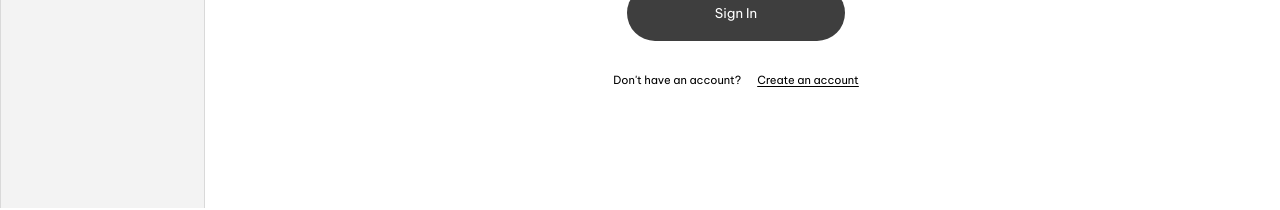
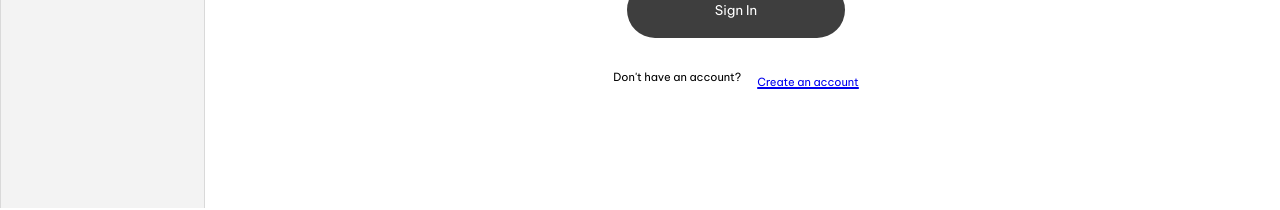
Before and after one commit to Stefan1400/ComponentsLibrary, a React (Create React App) app in the folder client/: page /login in a window 1280 px wide. Shown: the part 420-630 px from the top of the page. Built offline with nearby package versions, Linux system fonts and the light colour scheme.

Commit message:
added rest of routes (forgot some)

```diff
--- a/client/src/features/auth/Login/Login.jsx
+++ b/client/src/features/auth/Login/Login.jsx
@@ -3,6 +3,7 @@ import { useState, useEffect, useContext, useRef } from 'react';
 // import Notification from '../../../components/Notification/Notification';
 import { AuthContext } from '../../../context/AuthContext';
 import { NotificationContext } from '../../../context/Notification/Notification';
+import { Link } from 'react-router-dom';
 
 function Login({ toggle, hideBothForms, goToRegister  }) {
 
@@ -120,7 +121,9 @@ function Login({ toggle, hideBothForms, goToRegister  }) {
             <button onClick={checkIfValid} className="auth-submit-btn enabled">Sign In</button>
             <div className="auth-switch-div">
                <span className="auth-link-small auth-switch-link">Don't have an account?</span>
-               <span onClick={goToRegister} className='underlined'>Create an account</span>
+               <Link to='/register'>
+                  <span onClick={goToRegister} className='underlined'>Create an account</span>
+               </Link>
             </div>
          </div>
       )}
--- a/client/src/features/auth/Register/Register.jsx
+++ b/client/src/features/auth/Register/Register.jsx
@@ -3,6 +3,7 @@ import '../../auth/Auth.css';
 import { useState, useEffect, useContext } from 'react';
 import { NotificationContext } from '../../../context/Notification/Notification';
 import { AuthContext } from '../../../context/AuthContext';
+import { Link } from 'react-router-dom';
 
 function Register({ toggle, hideBothForms, goToLogin, toggleMenuSlider }) {
 
@@ -115,7 +116,9 @@ function Register({ toggle, hideBothForms, goToLogin, toggleMenuSlider }) {
 
       <div className='auth-switch-div'>
          <span className="auth-link-small auth-switch-link">Already have an account? </span>
-         <span onClick={goToLogin} className='underlined'>Log in</span>
+         <Link to='/login'>
+            <span onClick={goToLogin} className='underlined'>Log in</span>
+         </Link>
       </div>
    </div>
   )
```
